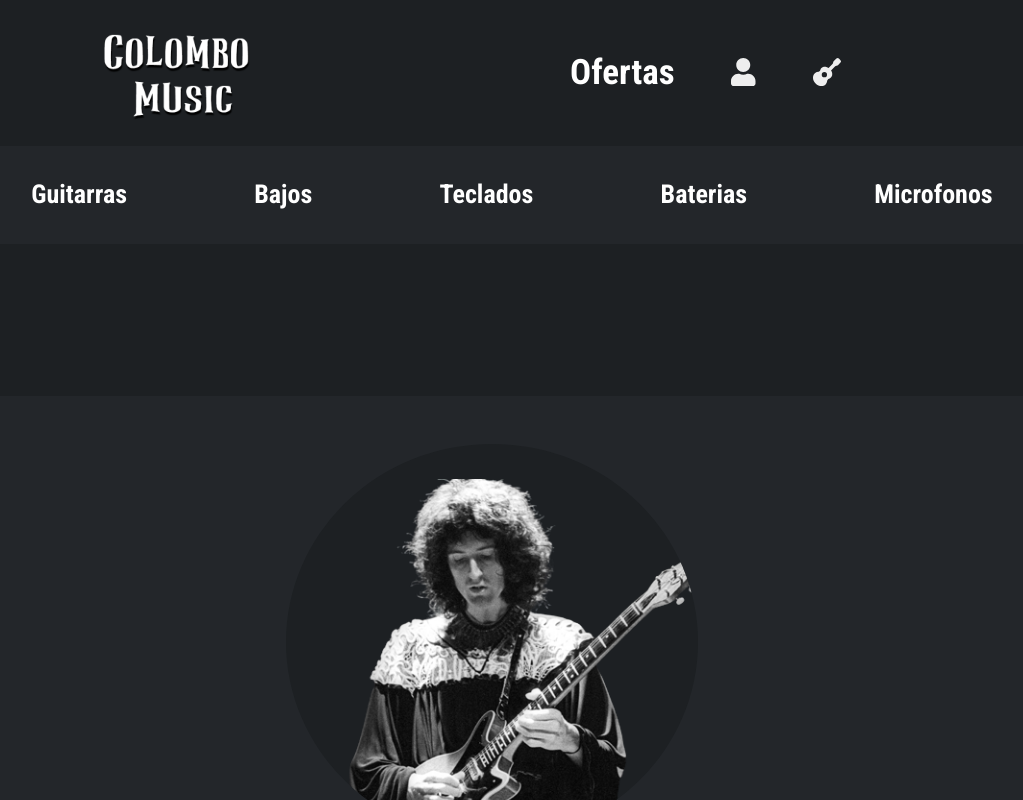
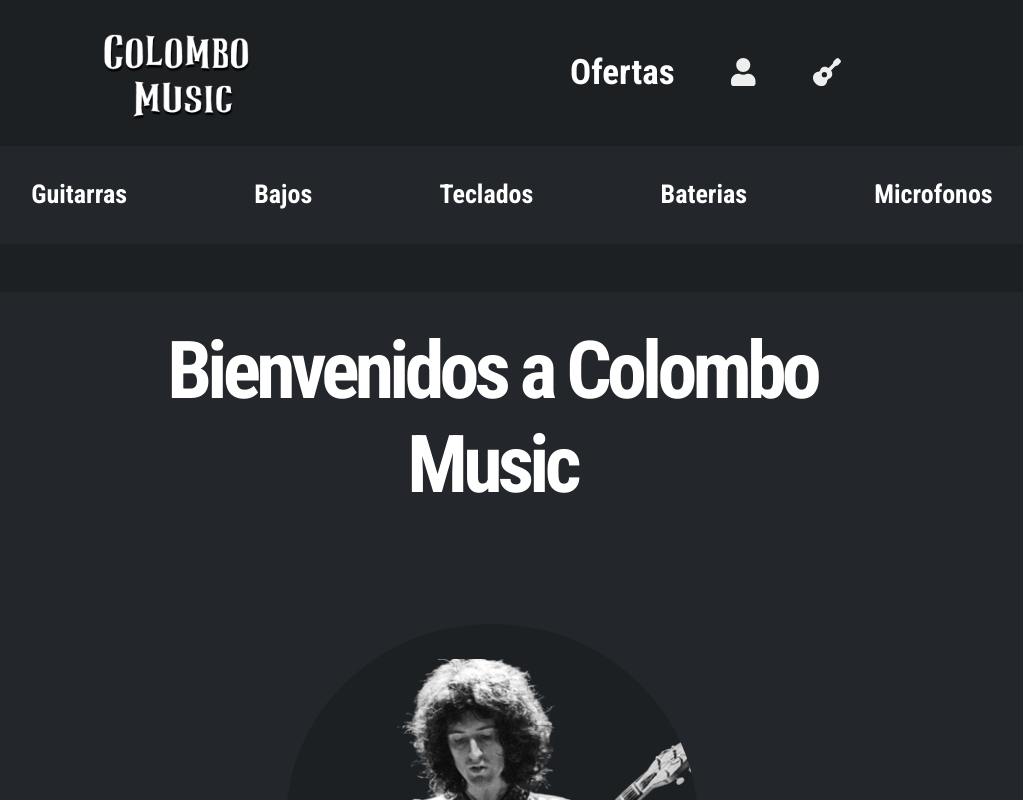
Before and after one commit to JuanSegundo7/instrumentos-front, a React (Create React App) app in the folder website/: page / in a window 1280 px wide. Shown: the top 800 px of the page, without its empty margins (148-1171 px from the left). Built offline with nearby package versions, Linux system fonts and the light colour scheme; no server answers.

Commit message:
heroku problems

```diff
--- a/website/src/components/Home/home.css
+++ b/website/src/components/Home/home.css
@@ -7,14 +7,13 @@
 
 .principal h1{
     text-align: center;
-    font-size: 5em;
+    font-size: 2em;
+    width: 60%;
     font-weight: 600;
     letter-spacing: -.06em;
     margin: 0 0 16px;
-    color: var(--blue);
-} */
-
-
+    color: #fff;
+}
 
 #flex-principal{
     display: flex;
@@ -52,66 +51,9 @@
     top: 35px;
 }
 
-
-h1 {
-    text-align: center;
-    font-size: 5rem;
-    font-weight: 800;
-    letter-spacing: -.06em;
-    margin: 0 0 16px;
+@media (min-width: 650px){
+  .principal h1{
+    font-size: 5em;
+    width: 60%;
   }
-
-  span {
-    color: #fff;
-    display: block;
-    font-size: 100px;
-    line-height: 1.1;
-    position: relative;
-  }
-
-  span::before {
-    animation-name: var(--animation, a);
-    animation-duration: 8s;
-    animation-iteration-count: infinite;
-    background: linear-gradient(90deg, var(--start-color), var(--end-color));
-    -webkit-background-clip: text;
-    -webkit-text-fill-color: transparent;
-    color: #fff;
-    font-size: 100px;
-    position: absolute;
-    inset: 0;
-    content: var(--content);
-    opacity: 1;
-  }
-
-  @keyframes a {
-
-    0%,
-    16.667%,
-    100% {
-      opacity: 1;
-    }
-
-    33.333%,
-    83.333% {
-      opacity: 0;
-    }
-  }
-
-  @keyframes a2 {
-
-    0%,
-    100% {
-      opacity: 0;
-    }
-
-    33.333%,
-    50% {
-      opacity: 1;
-    }
-
-    16.667%,
-    66.667% {
-      opacity: 0;
-    }
-  }
+}
--- a/website/src/components/Home/home.js
+++ b/website/src/components/Home/home.js
@@ -8,6 +8,7 @@
 
 return(
             <section className="margin-sections principal">
+                <h1>Bienvenidos a Colombo Music</h1>
                 <article id="flex-principal">
                     <article id="guitarrist" className="desktop-visible">
                         <figure>
```
